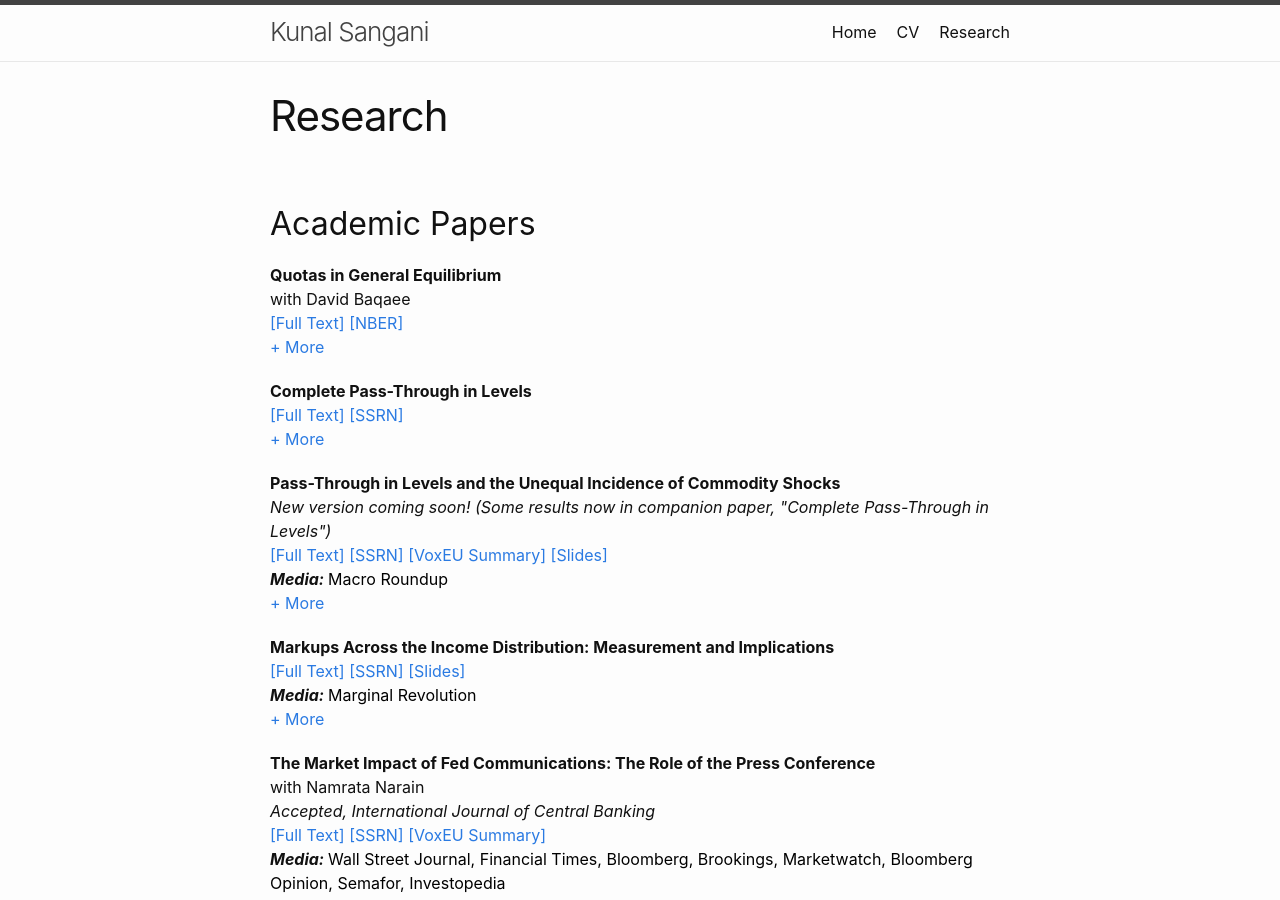
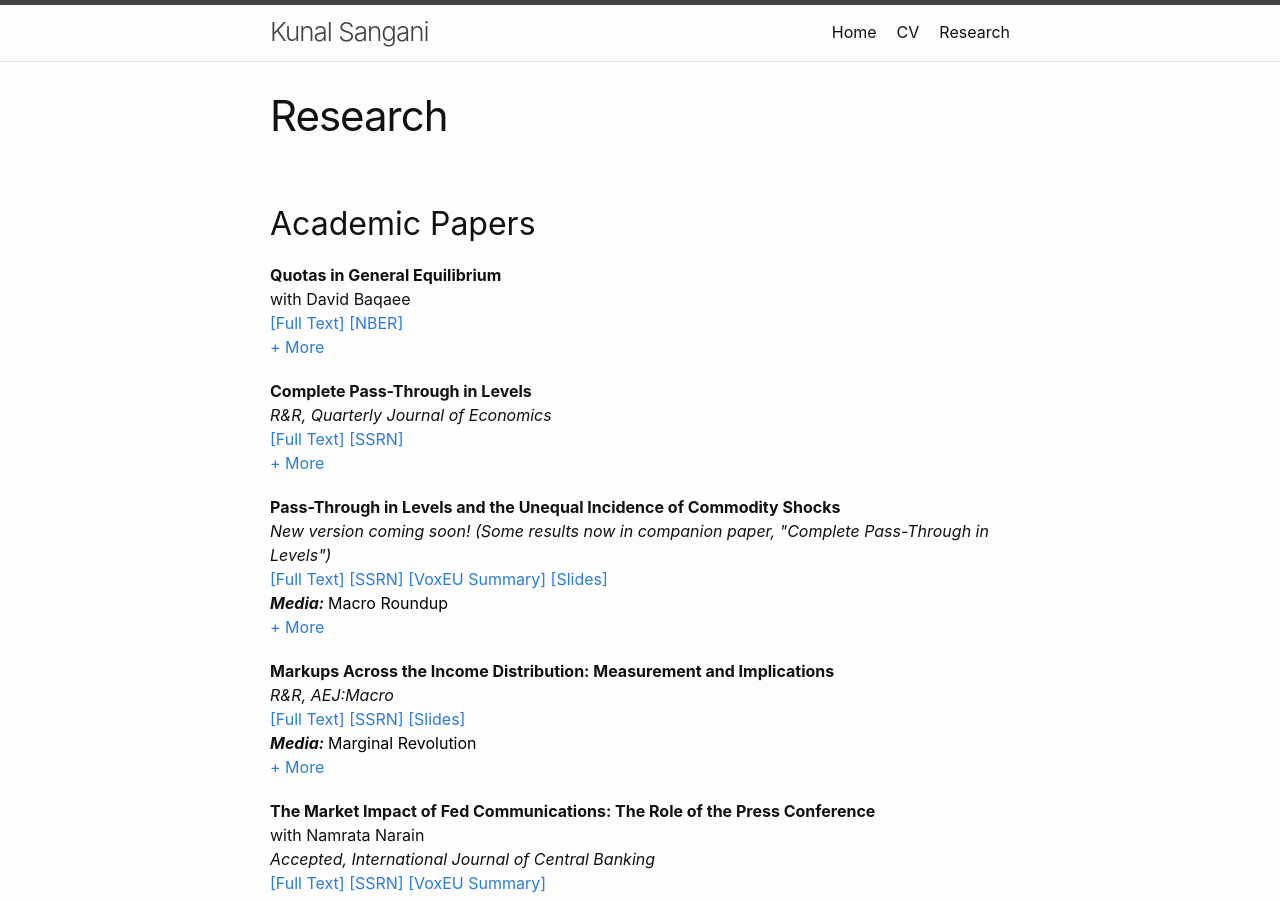
Before and after one commit to kunalsangani/kunalsangani.github.io, a Jekyll site: the page built from research.markdown, in a window 1280 px wide and 900 px high. Built offline with Jekyll 4.4.1, drawn with Linux system fonts in a browser that asks for light colours; nearby versions of some CDN libraries.

Commit message:
Updated status

```diff
--- a/_data/research.yml
+++ b/_data/research.yml
@@ -30,6 +30,7 @@
 
     - passthrough:
       title: Complete Pass-Through in Levels
+      status: R&R, Quarterly Journal of Economics
       links:
         - paper:
           name: Full Text
@@ -87,6 +88,7 @@
     - income_markups:
       title: >-
         Markups Across the Income Distribution: Measurement and Implications
+      status: R&R, AEJ:Macro
       links:
         - paper:
           name: Full Text
```
Also changed, not shown: 2 other files.
